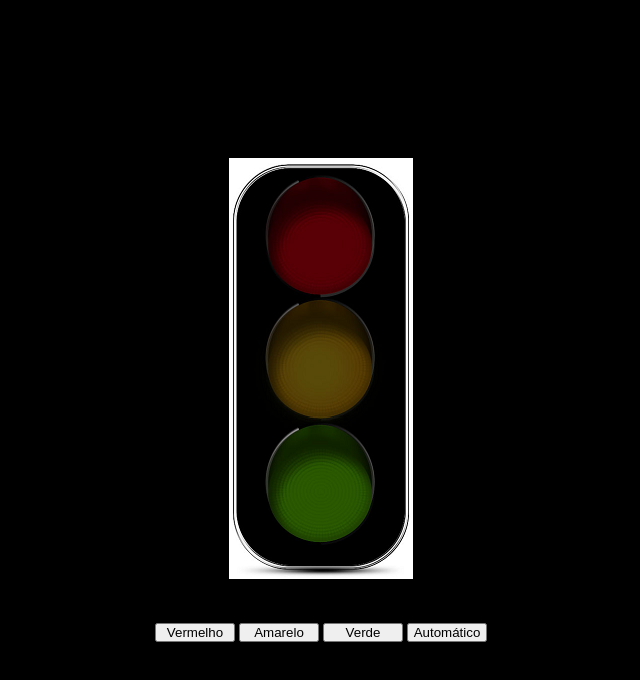
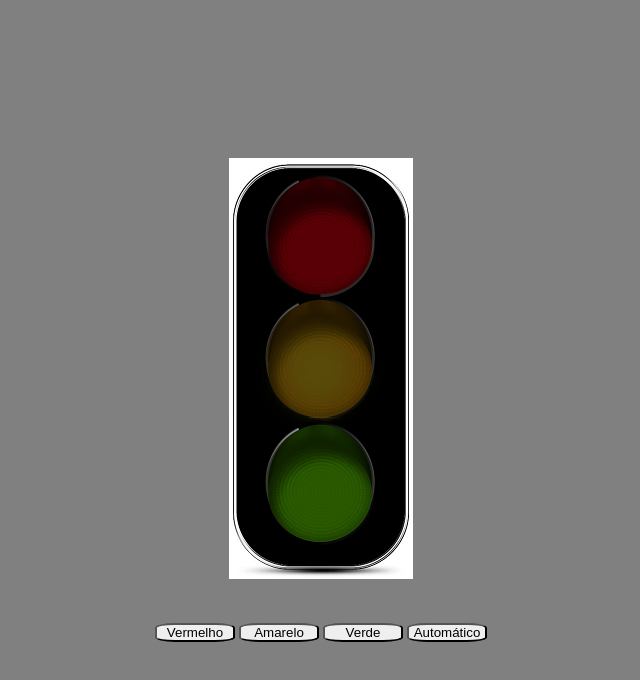
Before and after one commit to VictorDevfront/Semaforo, a plain HTML site: page index.html in a window 1280 px wide. Shown: the whole page, without its empty margins (319-959 px from the left). Drawn offline with Linux system fonts and the light colour scheme.

Commit message:
Update style.css
feitto

```diff
--- a/style.css
+++ b/style.css
@@ -14,8 +14,10 @@ main {
 }
 .button {
     width: 80px;
+    border: 8px solid #;
+    border-radius: 25%;
 }
 
 body {
-    background: black;
+    background: grey;
 }
```
